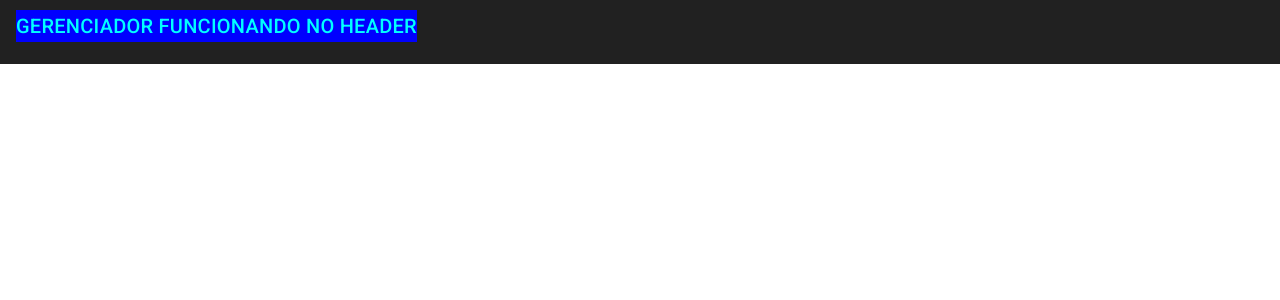
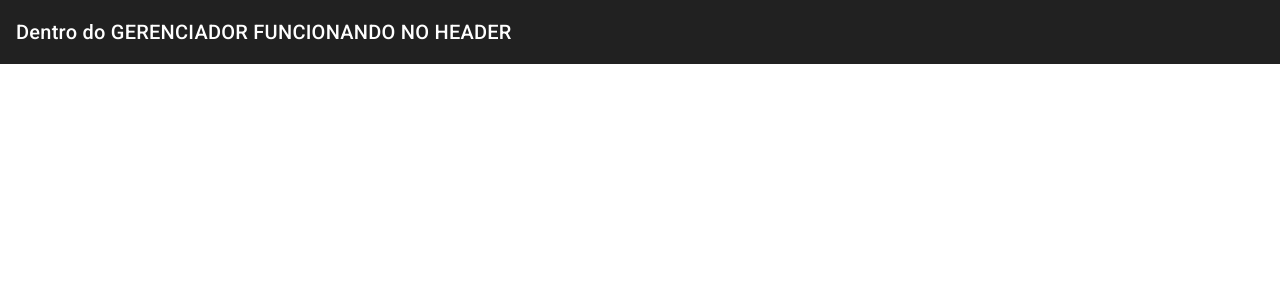
Before and after one commit to luizoryone/producto-store, an Angular app: page / in a window 1280 px wide. Shown: the top 300 px of the page. Built offline with nearby package versions, Linux system fonts and the light colour scheme.

Commit message:
layout centralizando conteúdo

```diff
--- a/angular.json
+++ b/angular.json
@@ -33,7 +33,7 @@
               "@angular/material/prebuilt-themes/purple-green.css",
               "src/styles.scss"
             ],
-            "scripts": [],
+            "scripts": ["./node_modules/bootstrap/dist/js/bootstrap.js"],
             "server": "src/main.server.ts",
             "prerender": true,
             "ssr": {
--- a/package.json
+++ b/package.json
@@ -31,7 +31,7 @@
   },
   "devDependencies": {
     "@angular-devkit/build-angular": "^17.3.6",
-    "@angular/cli": "^17.3.6",
+    "@angular/cli": "^17.3.8",
     "@angular/compiler-cli": "^17.3.0",
     "@types/express": "^4.17.17",
     "@types/jasmine": "~5.1.0",
--- a/src/app/shared/components/header/header.component.html
+++ b/src/app/shared/components/header/header.component.html
@@ -1,3 +1,8 @@
 <mat-toolbar>
-  <p>GERENCIADOR FUNCIONANDO NO HEADER</p>
+  <div class="container">
+    <div class="content-container">
+      <div class="title">Dentro do GERENCIADOR FUNCIONANDO NO HEADER</div>
+    </div>
+    </div>
+
 </mat-toolbar>
--- a/src/app/shared/components/header/header.component.scss
+++ b/src/app/shared/components/header/header.component.scss
@@ -3,3 +3,10 @@ p
   color: aqua;
   background-color: blue;
 }
+.container
+{
+  display: 100%;
+  justify-content: center;
+  width: 100%;
+
+}
--- a/src/styles.scss
+++ b/src/styles.scss
@@ -2,3 +2,11 @@
 
 html, body { height: 100%; }
 body { margin: 0; font-family: Roboto, "Helvetica Neue", sans-serif; }
+
+.container
+{
+  display: 100%;
+  justify-content: center;
+  width: 100%;
+
+}
```
Also changed, not shown: src/app/app.component.html (line endings or trailing spaces), 1 other file (tests, documents, lock files or other folders).
